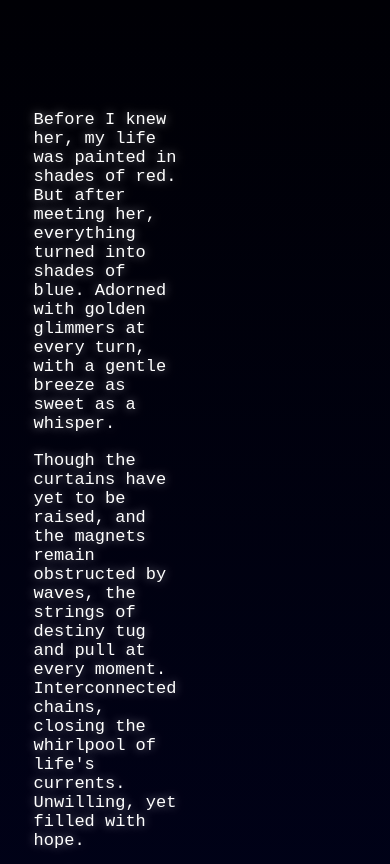
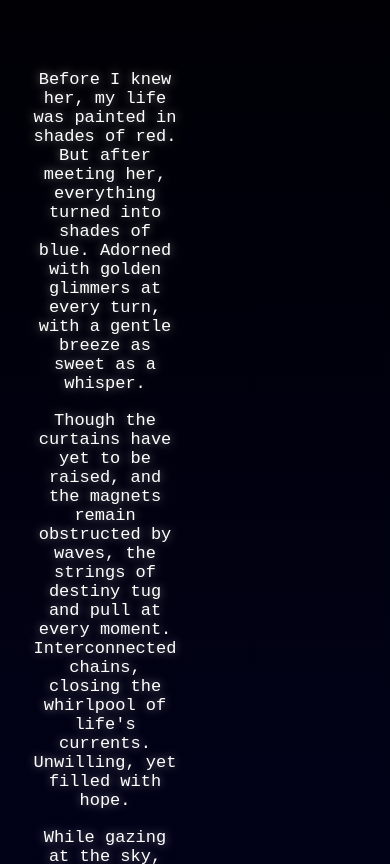
Before and after one commit to hanzayaim/flower.github.io, a plain HTML site: page index.html in a window 390 px wide. Shown: the top 864 px of the page. Drawn offline with Linux system fonts and the light colour scheme.

Commit message:
updateee

```diff
--- a/style.css
+++ b/style.css
@@ -31,6 +31,27 @@
     align-items: flex-end;
     padding: 60px;
     margin-right: 90px;
+}
+
+@media (max-width: 768px) {
+    .content {
+        padding: 20px;
+    }
+
+    .container {
+        flex-direction: column;
+        align-items: center;
+        text-align: center;
+        padding: 20px;
+    }
+
+    p {
+        max-width: 100%;
+    }
+
+    .flower {
+        display: none;
+    }
 }
 
 .content {
```
